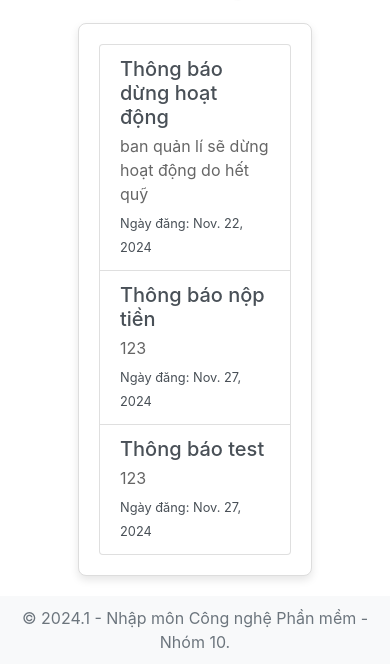
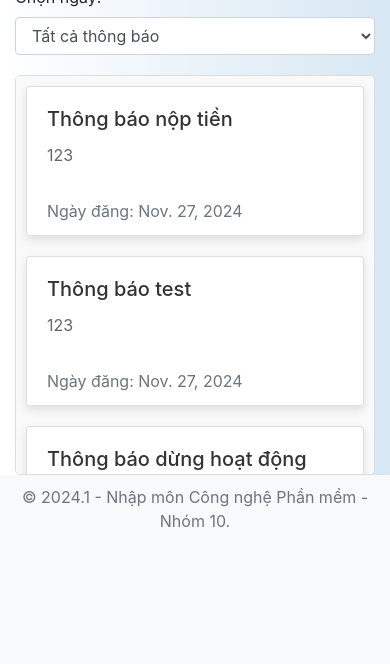
Before and after one commit to shynt-04/NMCNPM_project, a Django app: page /notification/ in a window 390 px wide. Shown: the part 395-1059 px from the top of the page. After the commit the page ends 922 px from the top, so only its background shows below. Run offline with Django 4.2, Linux system fonts and the light colour scheme; data comes from the database, SQL or seed files in the repository; both versions use the stored data as it was after the commit; some libraries are stand-ins or nearby versions.

Commit message:
update noti.html

```diff
--- a/nmcnpmapp/static/css/home.css
+++ b/nmcnpmapp/static/css/home.css
@@ -3,6 +3,7 @@ body, html {
     margin: 0;
     display: flex;
     flex-direction: column;
+    background: linear-gradient(to right, #ffffff, #d7e7f3);
 }
 
 .content {
@@ -16,15 +17,15 @@ body, html {
 
 /* General Header Styling with Centered Text */
 .homepage-header {
-    background: url('/static/img/building.png') no-repeat center center; /* Set the background image */
-    background-size: cover; /* Ensure the background covers the entire header without stretching */
-    background-position: center center; /* Center the image */
+    height: 300px; /* Đặt chiều cao cố định */
+    background: url('/static/img/building.png') no-repeat center center;
+    background-size: cover;
+    background-position: center center;
     color: white;
     display: flex;
-    align-items: center; /* Center content vertically */
-    justify-content: center; /* Center content horizontally */
+    align-items: center;
+    justify-content: center;
     text-align: center;
-    height: 40vh; /* Height of the header */
     position: relative;
     padding: 0 20px;
 }
--- a/nmcnpmapp/templates/app/about.html
+++ b/nmcnpmapp/templates/app/about.html
@@ -6,7 +6,7 @@
     <meta name="viewport" content="width=device-width, initial-scale=1.0">
     <title>Trang chủ - Hệ thống Quản lý Thu phí</title>
     {% load static %}
-    <link rel="stylesheet" href="{% static 'css/styles.css' %}?v=4">
+    <link rel="stylesheet" href="{% static 'css/styles.css' %}?v=8">
     <link rel="stylesheet" href="{% static 'css/newstyles.css' %}">
     <link rel="stylesheet" href="{% static 'css/responsive-tablet.css' %}">
     <link rel="stylesheet" href="{% static 'css/responsive-mobile.css' %}">
--- a/nmcnpmapp/templates/app/add_member.html
+++ b/nmcnpmapp/templates/app/add_member.html
@@ -6,7 +6,7 @@
     <title>Thêm Thành Viên Gia Đình</title>
     {% load static %}
     <link rel="stylesheet" href="/static/css/msg.css">
-    <link rel="stylesheet" href="{% static 'css/home.css' %}?v=1">
+    <link rel="stylesheet" href="{% static 'css/home.css' %}?v=8">
     <link rel="stylesheet" href="{% static 'css/newstyles.css' %}">
     <link rel="stylesheet" href="{% static 'css/responsive-tablet.css' %}">
     <link rel="stylesheet" href="{% static 'css/responsive-mobile.css' %}">
--- a/nmcnpmapp/templates/app/homepage.html
+++ b/nmcnpmapp/templates/app/homepage.html
@@ -10,7 +10,7 @@
 
         <!-- Stylesheets -->
         <link rel="stylesheet" href="/static/css/msg.css">
-        <link rel="stylesheet" href="{% static 'css/home.css' %}?v=3">
+        <link rel="stylesheet" href="{% static 'css/home.css' %}?v=8">
         <link rel="stylesheet" href="{% static 'css/newstyles.css' %}">
         <link rel="stylesheet" href="{% static 'css/responsive-tablet.css' %}">
         <link rel="stylesheet" href="{% static 'css/responsive-mobile.css' %}">
--- a/nmcnpmapp/templates/app/member.html
+++ b/nmcnpmapp/templates/app/member.html
@@ -7,7 +7,7 @@
     {% load static %}
 
     <!-- Stylesheets -->
-    <link rel="stylesheet" href="{% static 'css/home.css' %}">
+    <link rel="stylesheet" href="{% static 'css/home.css' %}?v=8">
     <link rel="stylesheet" href="{% static 'css/newstyles.css' %}">
     <link rel="stylesheet" href="https://maxcdn.bootstrapcdn.com/bootstrap/4.5.2/css/bootstrap.min.css">
     <link rel="stylesheet" href="https://cdnjs.cloudflare.com/ajax/libs/font-awesome/5.15.4/css/all.min.css" />
--- a/nmcnpmapp/templates/app/notification.html
+++ b/nmcnpmapp/templates/app/notification.html
@@ -1,5 +1,3 @@
-<!-- app/templates/app/notification.html -->
-
 <!DOCTYPE html>
 <html lang="en">
 <head>
@@ -11,48 +9,58 @@
     {% load static %}
 
     <!-- Stylesheets -->
-    <link rel="stylesheet" href="{% static 'css/home.css' %}?v=3">
+    <link rel="stylesheet" href="{% static 'css/home.css' %}?v=8">
     <link rel="stylesheet" href="{% static 'css/newstyles.css' %}">
     <link rel="stylesheet" href="{% static 'css/responsive-tablet.css' %}">
     <link rel="stylesheet" href="{% static 'css/responsive-mobile.css' %}">
     <link rel="stylesheet" href="https://maxcdn.bootstrapcdn.com/bootstrap/4.5.2/css/bootstrap.min.css">
     <link rel="stylesheet" href="https://cdnjs.cloudflare.com/ajax/libs/font-awesome/5.15.4/css/all.min.css" />
+    <link rel="stylesheet" href="https://cdn.jsdelivr.net/npm/flatpickr/dist/flatpickr.min.css">
+    <script src="https://cdn.jsdelivr.net/npm/flatpickr"></script>
 
-</head>
+
     <style>
-    /* Centering the notification content */
-    .notification-content {
-        display: flex;
-        justify-content: center;
-        align-items: center;
-        flex-direction: column;
-        width: 60%; /* Increase the width */
-        max-width: 600px; /* Limit maximum width */
-        margin: 20px auto; /* Center horizontally and add vertical spacing */
-        padding: 20px; /* Add padding inside the box */
-        border: 1px solid #ddd; /* Subtle border */
-        border-radius: 8px; /* Rounded corners */
-        box-shadow: 0px 4px 8px rgba(0, 0, 0, 0.1); /* Soft shadow for depth */
-        background-color: #fff; /* Background color */
-        text-align: center;
+        .notification-content-scrollable {
+            max-height: 400px; /* Chiều cao tối đa */
+            overflow-y: auto;  /* Bật cuộn dọc */
+            padding: 10px;
+            border: 1px solid #ddd;
+            border-radius: 5px;
+            background-color: #f9f9f9;
         }
 
-    .notification-content h3 {
-        font-size: 1.5rem; /* Larger heading size */
-        color: #333;
-        margin-bottom: 10px;
+        .notification-content-scrollable .card {
+            margin-bottom: 20px;
+            box-shadow: 0px 4px 8px rgba(0, 0, 0, 0.1);
         }
 
-    .notification-content p {
-        color: #666;
-        font-size: 1rem;
-        margin: 5px 0;
+        #notification-date {
+            margin-bottom: 20px;
         }
 
-    .list-group-item {
-        text-align: left;
+        .notification-item {
+            margin-bottom: 20px;
         }
 
+
+        .card {
+            margin-bottom: 20px;
+            box-shadow: 0px 4px 8px rgba(0, 0, 0, 0.1);
+        }
+
+        .card-title {
+            font-size: 1.25rem;
+            color: #333;
+        }
+
+        .card-text {
+            color: #666;
+        }
+
+        .card-footer {
+            background-color: #fff;
+            border-top: none;
+        }
     </style>
 </head>
 <body>
@@ -71,7 +79,6 @@
                 <li class="nav-item"><a class="nav-link" href="/notification"><i class="fas fa-bell"></i> Thông báo</a></li>
             </ul>
             {% if user.is_authenticated %}
-            <!-- Dropdown for authenticated user -->
             <div class="navbar-nav ml-auto dropdown">
                 <a class="nav-link dropdown-toggle" href="#" id="userDropdown" role="button" data-toggle="dropdown" aria-haspopup="true" aria-expanded="false">
                     Xin chào, {{ user.username }}
@@ -104,20 +111,38 @@
         </div>
     </header>
 
-    <!-- Notification Content -->
-    <div class="container mt-4 notification-content">
-        <div class="list-group">
-            {% for article in articles %}
-            <a href="{{ article.link }}" class="list-group-item list-group-item-action">
-                <h5 class="mb-1">{{ article.title }}</h5>
-                <p class="mb-1">{{ article.content }}</p>
-                <small>Ngày đăng: {{ article.date }}</small>
-            </a>
-            {% empty %}
+    <div class="container mt-4">
+        <div class="row align-items-start">
+            <!-- Lịch chọn ngày -->
+            <div class="col-md-3">
+                <label for="notification-date">Chọn ngày:</label>
+                <select id="notification-date" class="form-control">
+                    <option value="">Tất cả thông báo</option>
+                </select>
+            </div>
+
+            <!-- Danh sách thông báo -->
+            <div class="col-md-9 notification-content">
+                <div class="notification-content-scrollable">
+                    {% if articles %}
+                        {% for article in articles|dictsortreversed:"date" %}
+                        <div class="card notification-item" data-date="{{ article.date|date:'Y-m-d' }}">
+                            <div class="card-body">
+                                <h5 class="card-title">{{ article.title }}</h5>
+                                <p class="card-text">{{ article.content }}</p>
+                            </div>
+                            <div class="card-footer text-muted">
+                                Ngày đăng: {{ article.date }}
+                            </div>
+                        </div>
+                        {% endfor %}
+                    {% else %}
                         <p class="text-center" style="font-size: 1.5rem; font-weight: bold; margin-top: 50px;">
                             Hiện chưa có thông báo nào.
                         </p>
-            {% endfor %}
+                    {% endif %}
+                </div>
+            </div>
         </div>
     </div>
 
@@ -128,6 +153,44 @@
         </div>
     </footer>
 
+    <!-- Noti script -->
+    <script>
+        document.addEventListener('DOMContentLoaded', () => {
+            const notificationDateSelect = document.getElementById('notification-date');
+            const notifications = document.querySelectorAll('.notification-item');
+
+            const dates = [...new Set([...notifications].map(n => n.getAttribute('data-date')))];
+            dates.sort().forEach(date => {
+                const option = document.createElement('option');
+                option.value = date;
+                option.textContent = new Date(date).toLocaleDateString('vi-VN');
+                notificationDateSelect.appendChild(option);
+            });
+
+            notificationDateSelect.addEventListener('change', () => {
+                const selectedDate = notificationDateSelect.value;
+
+                if (selectedDate) {
+                    notifications.forEach(notification => {
+                        notification.style.display = notification.getAttribute('data-date') === selectedDate ? 'block' : 'none';
+                    });
+                } else {
+                    notifications.forEach(notification => {
+                        notification.style.display = 'block';
+                    });
+                }
+
+                const visibleNotifications = Array.from(notifications).filter(n => n.style.display === 'block');
+                if (visibleNotifications.length === 0) {
+                    document.getElementById('notification-scrollable').innerHTML = `
+                        <p class="text-center" style="font-size: 1.5rem; font-weight: bold; margin-top: 50px;">
+                            Không có thông báo nào trong ngày được chọn.
+                        </p>`;
+                }
+            });
+        });
+    </script>
+
     <!-- Scripts -->
     <script src="https://code.jquery.com/jquery-3.5.1.min.js"></script>
     <script src="https://maxcdn.bootstrapcdn.com/bootstrap/4.5.2/js/bootstrap.min.js"></script>
--- a/nmcnpmapp/templates/app/service.html
+++ b/nmcnpmapp/templates/app/service.html
@@ -9,7 +9,7 @@
 
     <!-- Stylesheets -->
     <link rel="stylesheet" href="/static/css/msg.css">
-    <link rel="stylesheet" href="{% static 'css/home.css' %}?v=3">
+    <link rel="stylesheet" href="{% static 'css/home.css' %}?v=8">
     <link rel="stylesheet" href="{% static 'css/styles.css' %}?v=1">
     <link rel="stylesheet" href="{% static 'css/newstyles.css' %}">
     <link rel="stylesheet" href="{% static 'css/responsive-tablet.css' %}">
--- a/nmcnpmapp/templates/app/wait.html
+++ b/nmcnpmapp/templates/app/wait.html
@@ -6,6 +6,7 @@
     <meta name="viewport" content="width=device-width, initial-scale=1.0">
     <title>Trang chủ - Hệ thống Quản lý Thu phí</title>
     {% load static %}
+    <link rel="stylesheet" href="{% static 'css/home.css' %}?v=8">
     <link rel="stylesheet" href="/static/css/msg.css">
     <link rel="stylesheet" href="/static/css/wait.css">
     <link rel="stylesheet" href="/static/css/newstyles.css">
```
Also changed, not shown: nmcnpmapp/templates/app/contact.html (+42 -2 lines), db.sqlite3, 1 other file. Lines whose indentation alone changed are shown as unchanged.
